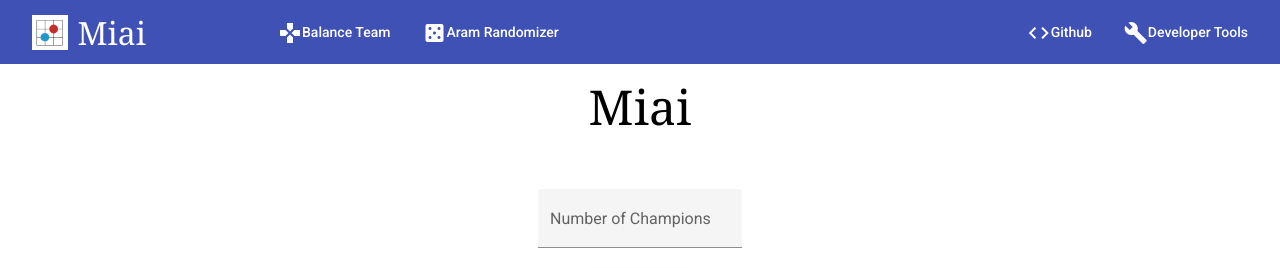
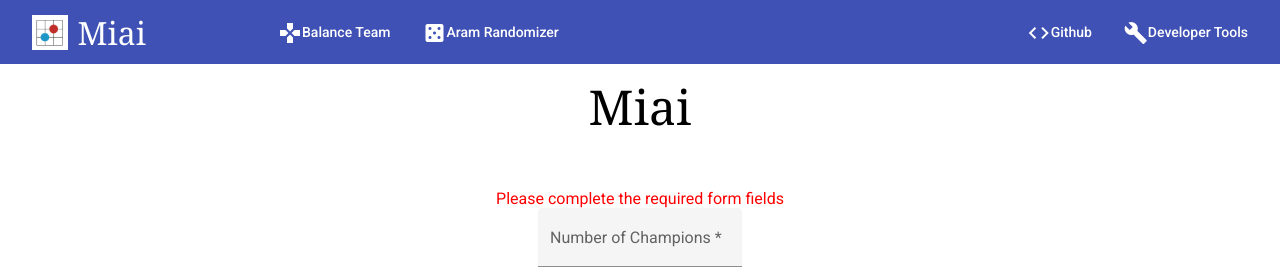
Before and after one commit to kloklee88/miai-website, an Angular app: page /aram in a window 1280 px wide. Both pictures are taken after a click on the button "Randomize". Shown: the top 268 px of the page. Built offline with nearby package versions, Linux system fonts and the light colour scheme; no server answers.

Commit message:
Added validation to aram randomizer

```diff
--- a/src/app/aram/aram.component.html
+++ b/src/app/aram/aram.component.html
@@ -1,7 +1,9 @@
 <div style="text-align:center; margin-top: 50px; ">
+    <div style="color:red;" *ngIf="invalidForm">Please
+        complete the required form fields</div>
     <mat-form-field appearance="fill">
         <mat-label>Number of Champions</mat-label>
-        <input matInput [(ngModel)]="numberChampions" name="numberChampions">
+        <input matInput [(ngModel)]="numberChampions" name="numberChampions" required>
     </mat-form-field>
     <br>
     <div fxLayout="row" fxLayoutGap="20px" fxLayoutAlign="center">
--- a/src/app/aram/aram.component.ts
+++ b/src/app/aram/aram.component.ts
@@ -1,6 +1,7 @@
 import { Component, OnInit } from '@angular/core';
 import { MiaiService } from '../services/miai.service';
 import { BalancedChampion } from './balanced-champion.model';
+import { FormControl } from '@angular/forms';
 
 @Component({
   selector: 'app-aram',
@@ -10,6 +11,7 @@ import { BalancedChampion } from './balanced-champion.model';
 export class AramComponent implements OnInit {
   balancedTeam: BalancedChampion;
   numberChampions: number;
+  invalidForm: boolean = false;
 
   constructor(private miaiService: MiaiService) { }
 
@@ -17,10 +19,16 @@ export class AramComponent implements OnInit {
   }
 
   randomizeAram() {
-    this.miaiService.randomizeAram(this.numberChampions*2).subscribe(response => {
-      this.balancedTeam = response;
-      console.log(this.balancedTeam);
-    });
+    console.log(this.numberChampions);
+    if (this.numberChampions !== undefined) {
+      this.invalidForm = false;
+      this.miaiService.randomizeAram(this.numberChampions * 2).subscribe(response => {
+        this.balancedTeam = response;
+        console.log(this.balancedTeam);
+      });
+    } else {
+      this.invalidForm = true;
+    }
   }
 
 }
```
